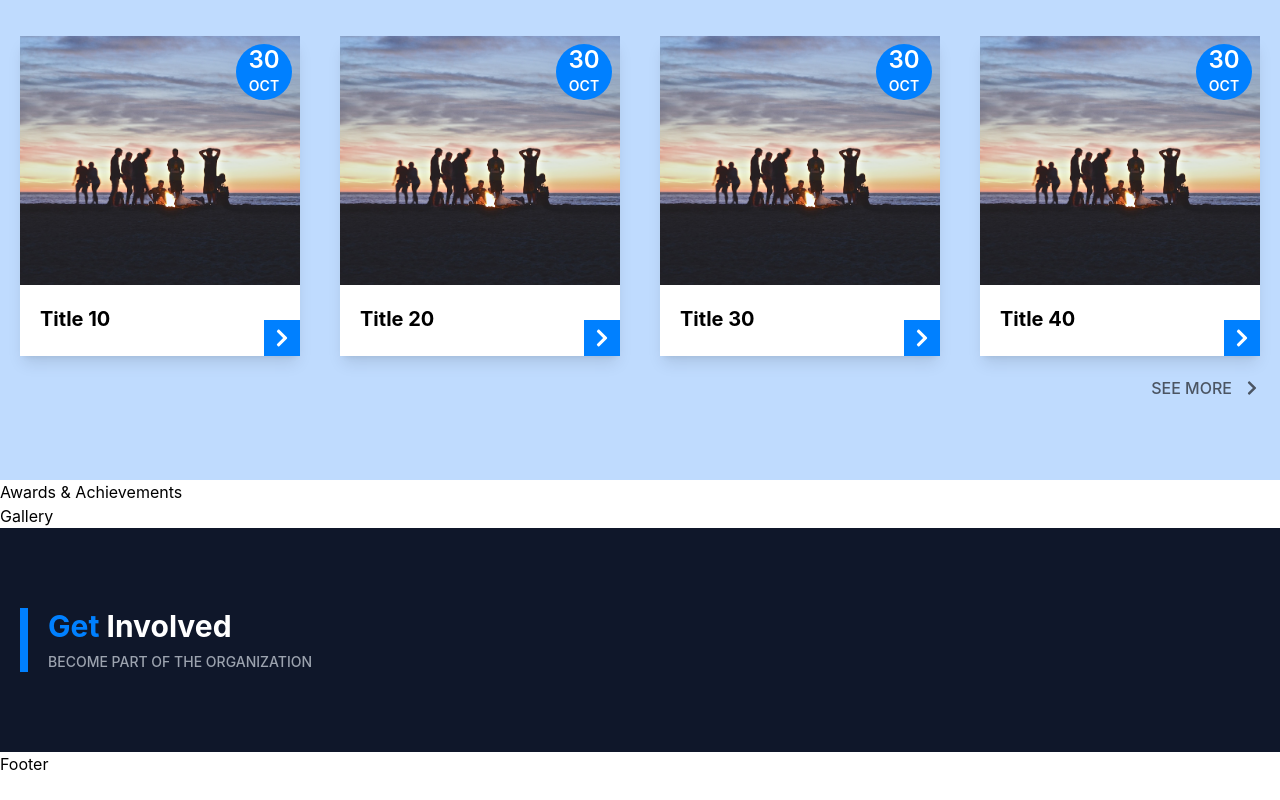
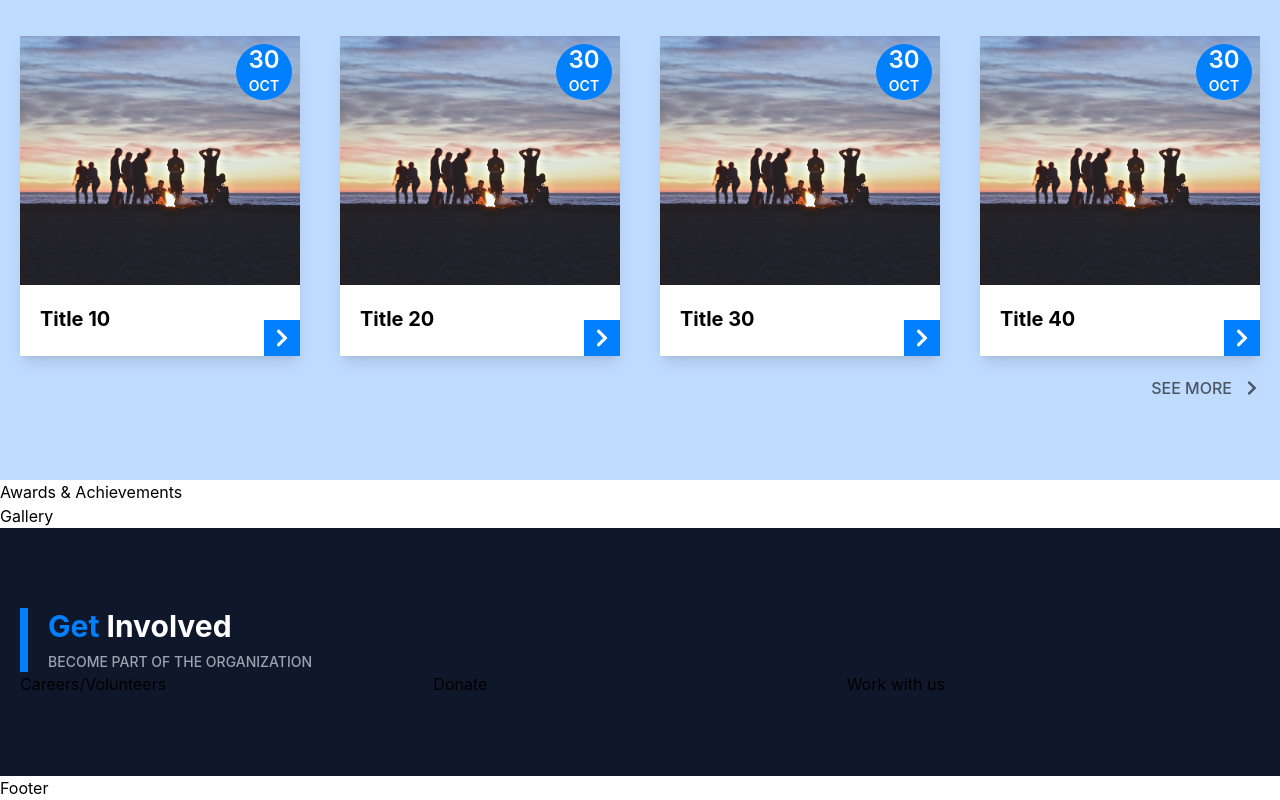
Before and after one commit to sandeshpaudel81/firebase-react, a React (Create React App) app: page / in a window 1280 px wide. Shown: the part 1160-1960 px from the top of the page. Before the commit the page ends 1936 px from the top, so only its background shows below. Built offline with nearby package versions, Linux system fonts and the light colour scheme; no server answers; the database is empty.

Commit message:
back to home: get involved cards

```diff
--- a/src/pages/Home.js
+++ b/src/pages/Home.js
@@ -110,6 +110,11 @@ const Home = () => {
                         <h2 className='text-primary font-bold text-3xl'>Get <span className='text-white'>Involved</span></h2>
                         <p className='uppercase text-gray-400 text-sm font-medium mt-2'>become part of the organization</p>
                     </div>
+                    <div className='grid grid-cols-3'>
+                        <div>Careers/Volunteers</div>
+                        <div>Donate</div>
+                        <div>Work with us</div>
+                    </div>
                 </div>
             </div>
         </div>
```
